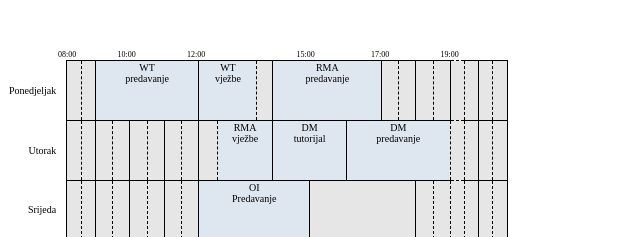
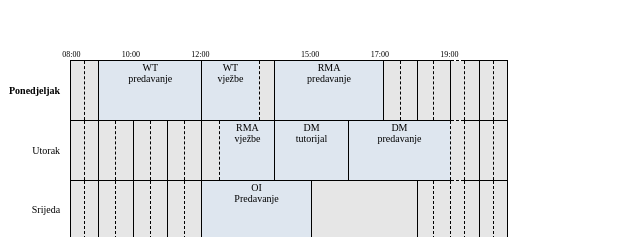
Before and after one commit to ababic2/WebTehnologije_Spirale, a plain HTML site: page Zadatak 1/raspored.html in a window 1280 px wide. Shown: the top 237 px of the page, 0-640 px from the left. Drawn offline with Linux system fonts and the light colour scheme.

Commit message:
Boldiran ponedjeljak

```diff
--- a/Zadatak 1/raspored.html
+++ b/Zadatak 1/raspored.html
@@ -8,11 +8,11 @@
 
 <table class="b">
     <tr>
-        <td class="outsideUp" style="padding-left: 50px"> 08:00</td>
+        <td class="outsideUp" style="padding-left: 54px"> 08:00</td>
         <td class="outsideUp" style="padding-left: 40px">10:00</td>
         <td class="outsideUp" style="padding-left: 50px">12:00</td>
         <td class="outsideUp" style="padding-left: 90px">15:00</td>
-        <td class="outsideUp" style="padding-left: 55px">17:00</td>
+        <td class="outsideUp" style="padding-left: 50px">17:00</td>
         <td class="outsideUp" style="padding-left: 50px">19:00</td>
         <td class="outsideUp"></td>
         <td class="outsideUp"></td>
@@ -22,7 +22,9 @@
 
 <table class="a">
     <tr>
-        <td style="border: none" class="outside">Ponedjeljak</td>
+        <td style="border: none" class="outside">
+            <b>Ponedjeljak</b>
+        </td>
         <td class="odd"></td>
         <td class="even"></td>
         <td class = "evenColspan" colspan="6">
```
